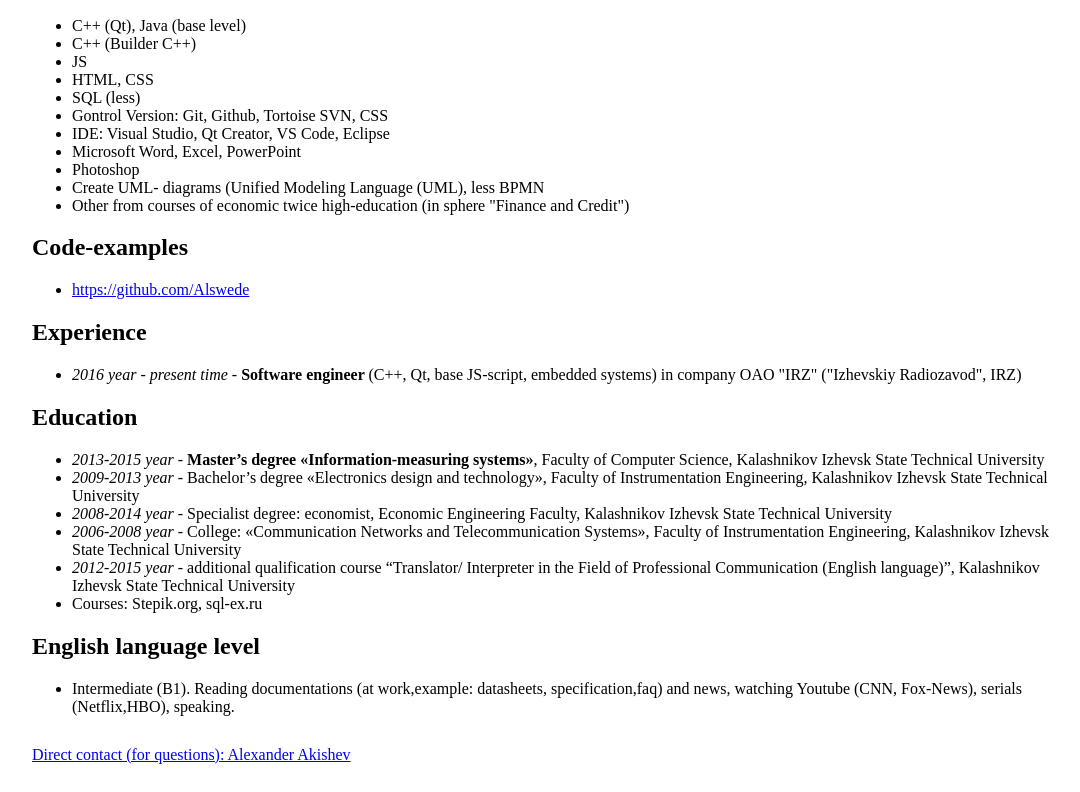
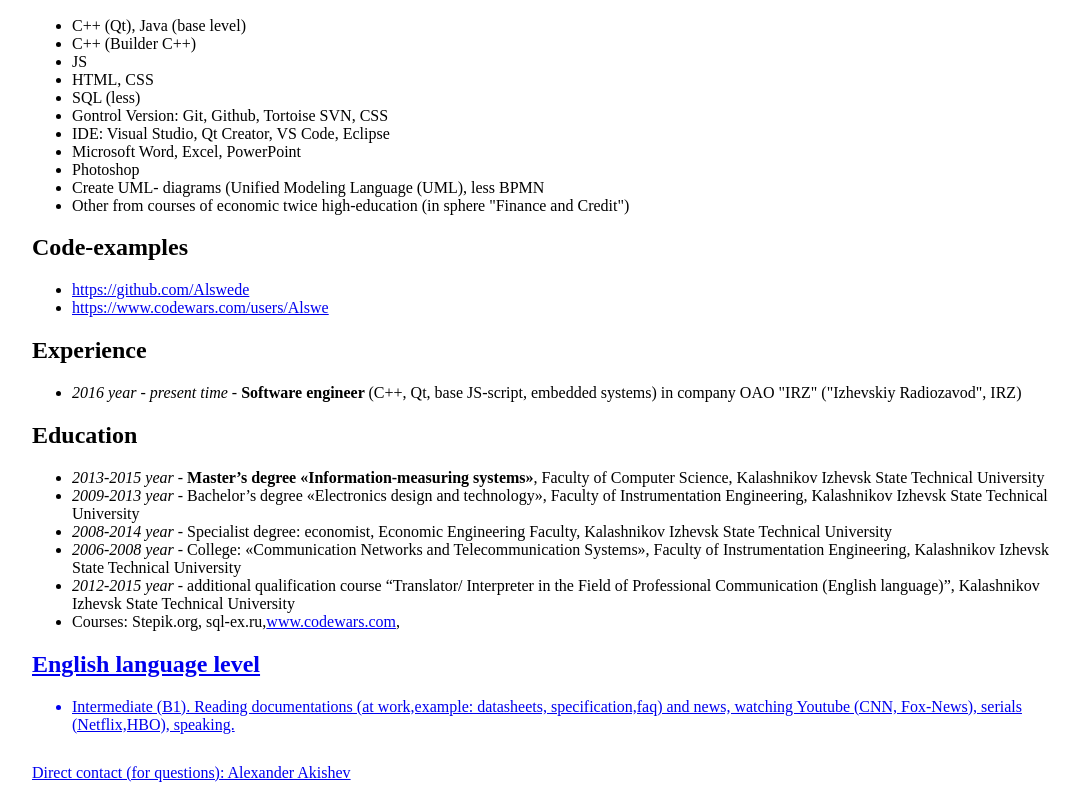
Before and after one commit to Alswede/rs, a plain HTML site: page index.html in a window 1280 px wide. Shown: the part 623-1415 px from the top of the page, without its empty margins (96-1176 px from the left). Drawn offline with Linux system fonts and the light colour scheme.

Commit message:
feat: include new links and new data

```diff
--- a/index.html
+++ b/index.html
@@ -64,7 +64,8 @@
 				<h2 class = "code-examples">Code-examples </h2>
 				<ul class = "cv-list">
 				<li class = "cv-list__obj"> <a href="https://github.com/Alswede/">https://github.com/Alswede</a></li>
-				 </ul>
+				<li class = "cv-list__obj"> <a href="https://www.codewars.com/users/Alswe/">https://www.codewars.com/users/Alswe</a></li>
+				</ul>
 			</div>
 		</section>
 		<section class = "cv-section experience" id = "experience">
@@ -84,7 +85,7 @@
 				<li class = "cv-list__obj"> <i>2008-2014 year </i>- Specialist degree: economist, Economic Engineering Faculty, Kalashnikov Izhevsk State Technical University </li>
 				<li class = "cv-list__obj"> <i>2006-2008 year </i>- College: «Communication Networks and Telecommunication Systems», Faculty of Instrumentation Engineering, Kalashnikov Izhevsk State Technical University </li>
 				<li class = "cv-list__obj"> <i>2012-2015 year </i>- additional qualification course “Translator/ Interpreter in the Field of Professional Communication (English language)”, Kalashnikov Izhevsk State Technical University </li>
-				<li class = "cv-list__obj"> Courses: Stepik.org, sql-ex.ru </li>
+				<li class = "cv-list__obj"> Courses: Stepik.org, sql-ex.ru,<a href="https://www.codewars.com/users/Alswe/">www.codewars.com</a>, <a href =https://htmlacademy.ru/profile/id234506/"www.htmlacademy.ru</a> </li>
 				 </ul>
 			</div>
 		</section>
```
